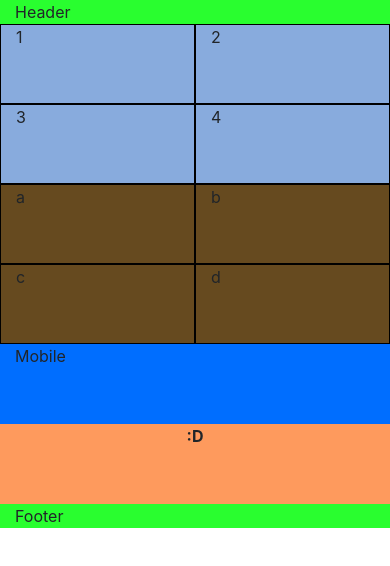
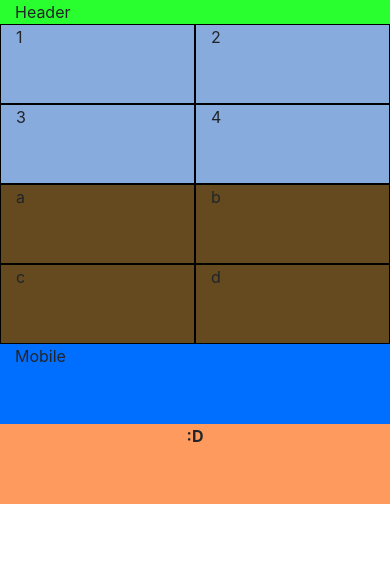
Before and after one commit to javier8340/DIWEB, a plain HTML site: page Tema 5/05.02. Actividad 2/index.html in a window 390 px wide. Drawn offline with nearby package versions, Linux system fonts and the light colour scheme.

Commit message:
Boostrap 05.02. Actividad 2

```diff
--- a/Tema 5/05.02. Actividad 2/index.html
+++ b/Tema 5/05.02. Actividad 2/index.html
@@ -39,7 +39,7 @@
         <div class="col-12 col-md-6 col-lg-3 ">:D</div>
     </div>
     <div class="row">
-        <footer class="col-12">Footer</footer>
+        <footer class="col-12 d-sm-block d-none">Footer</footer>
     </div>
 </div>
 </html>
```
